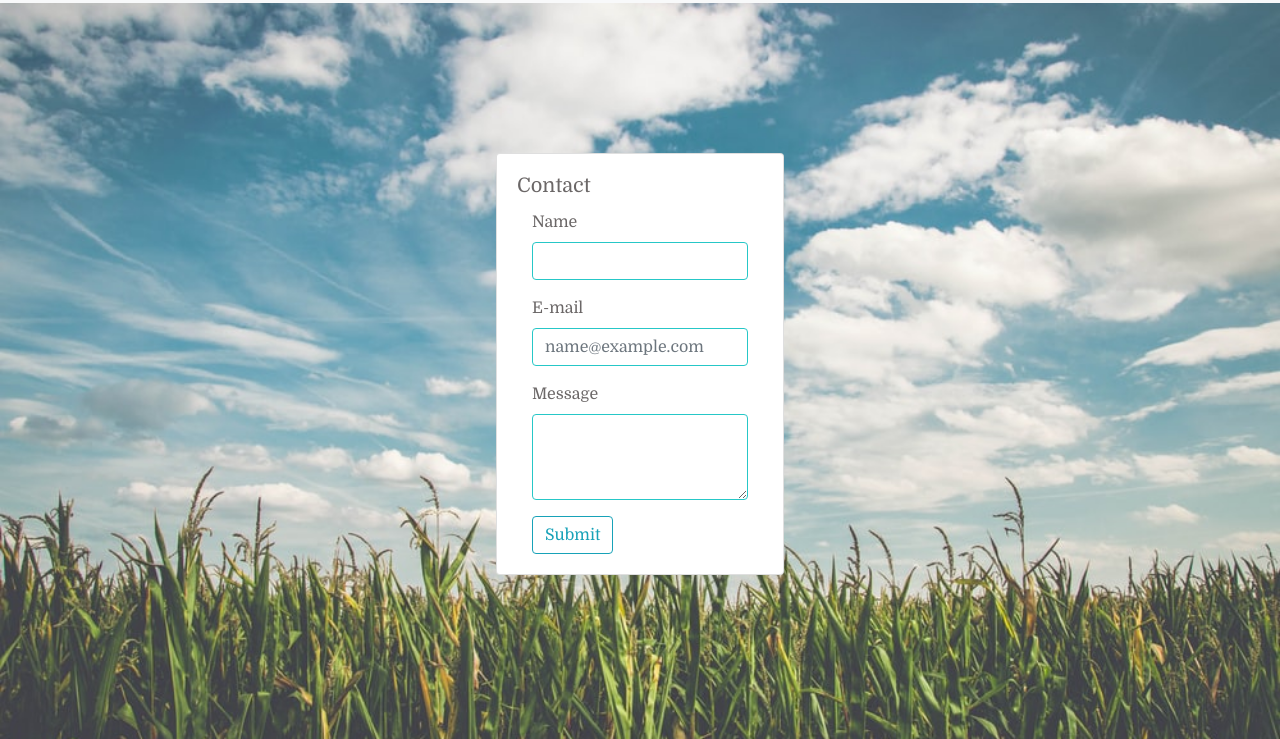
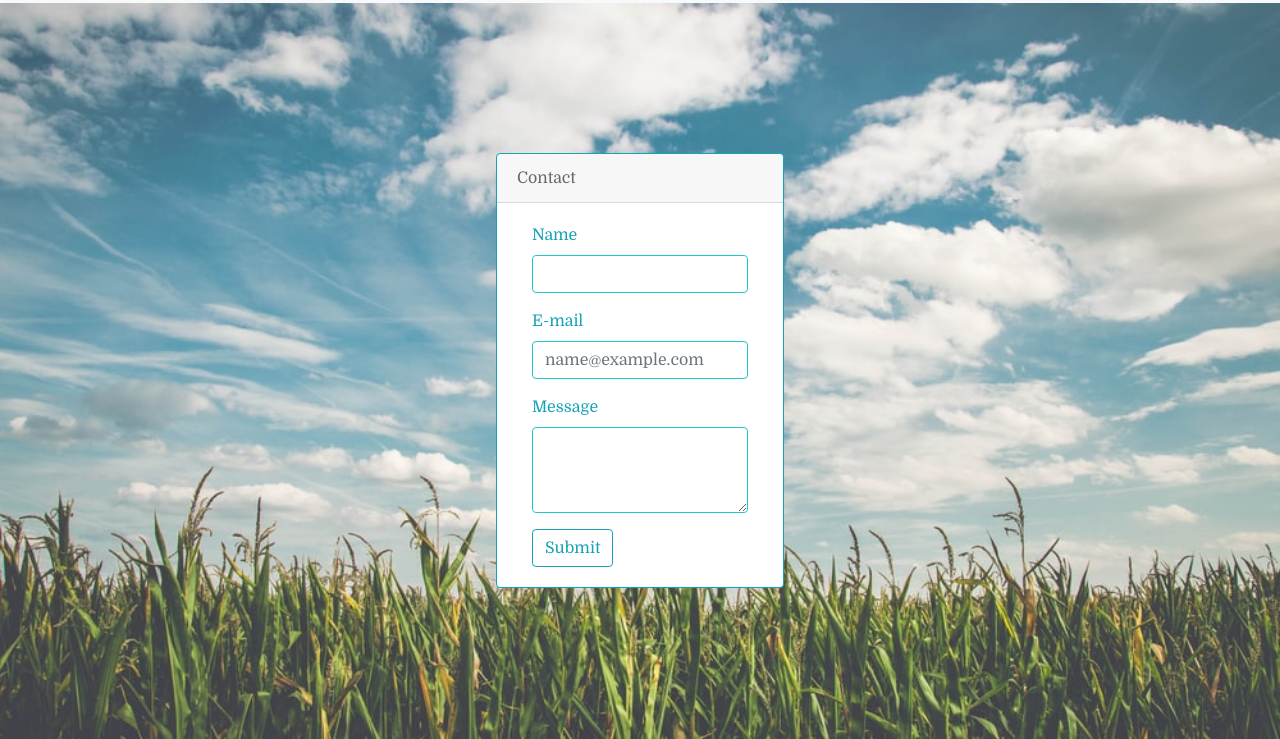
Before and after one commit to sbcarls/hw2-responsive-portfolio, a plain HTML site: page contact.html in a window 1280 px wide. Shown: the part 61-800 px from the top of the page. Drawn offline with nearby package versions, Linux system fonts and the light colour scheme.

Commit message:
Changed contact card to add color to border

```diff
--- a/contact.html
+++ b/contact.html
@@ -34,14 +34,10 @@
 
   <!--Contact Me Box-->
   <container>
-    <row>
-      <div class="col-md-12">
-        <div class="card" style="width: 18rem;">
-          <div class="card-body">
-            <row>
-              <h5 class="card-title">Contact</h5>
-            </row>
+    <div class="card border-info mb-3" style="max-width: 18rem;">
 
+      <div class="card-header">Contact</div>
+      <div class="card-body text-info">
         <row>
           <div class="col-md-12">
             <div class="form-group">
@@ -71,14 +67,9 @@
         </row>
 
       </div>
-        </div>
-      </div>
-    </row>
-  </container>
-
 
     </div>
-
+  </container>
 
 
 
--- a/style.css
+++ b/style.css
@@ -21,6 +21,7 @@ body {
     font-family: 'Domine', serif;
   }
 
+  /* Cards */
 container {
   display: flex;
   justify-content: center;
@@ -30,7 +31,7 @@ container {
 
 }
 
-
+/* Contact Card */
 .submit-btn {
     display: inline-block;
 }
@@ -43,7 +44,3 @@ container {
     border-color: rgb(38, 199, 199);
 
 }
-
-.message {
-    text-align: center;
-}
```
Lines whose indentation alone changed are shown as unchanged.
